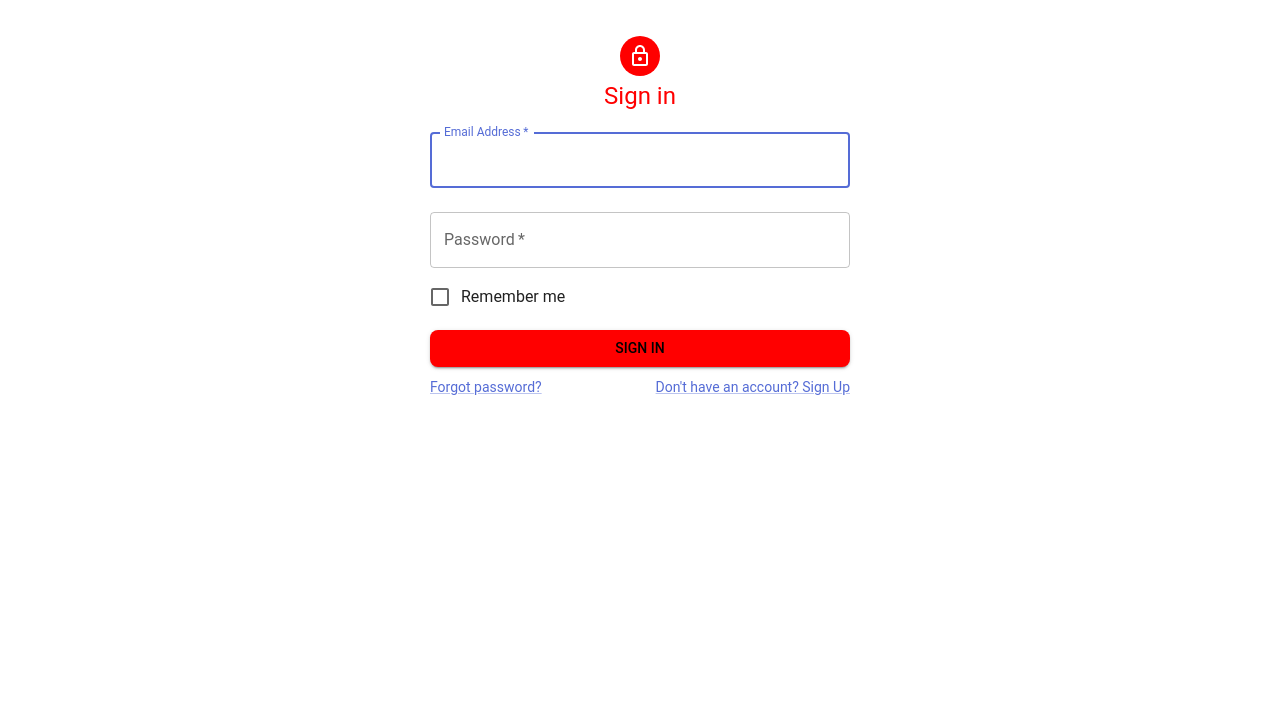
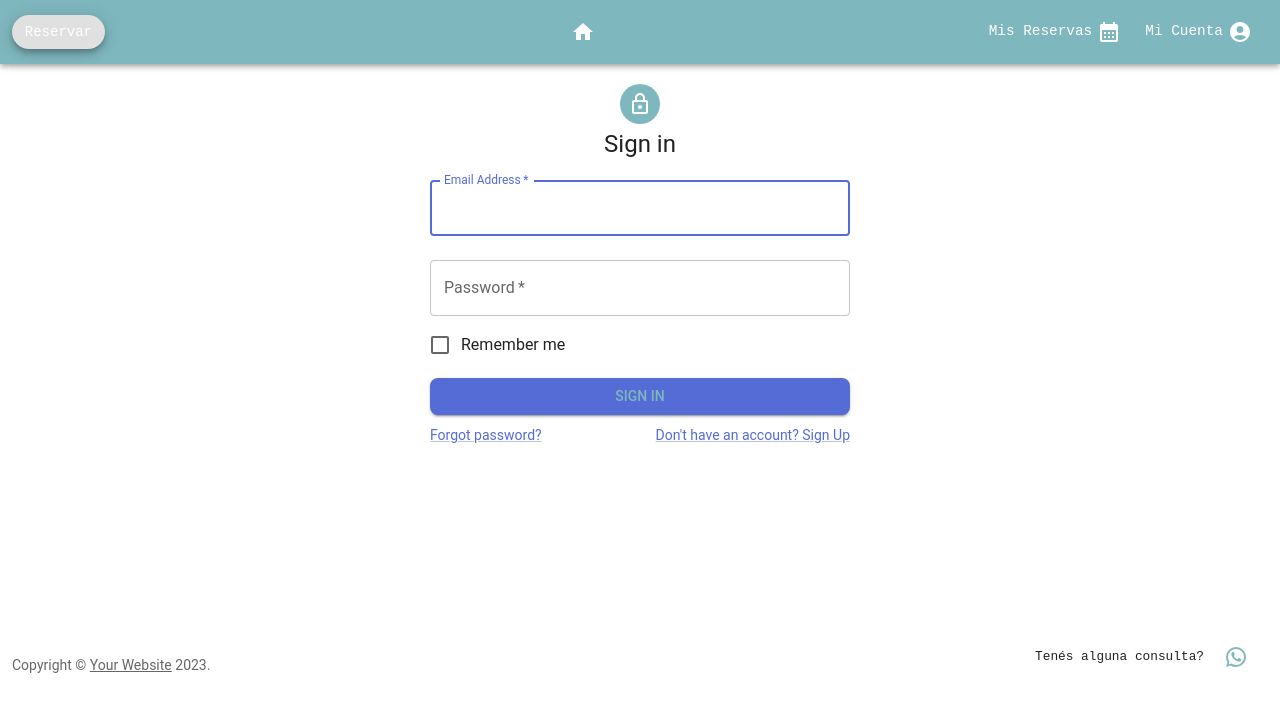
Before and after one commit to javiertrombetta/p5-front-mi-turno, a Next.js app: page /login in a window 1280 px wide. Shown: the top 712 px of the page. Built offline with nearby package versions, Linux system fonts and the light colour scheme.

Commit message:
vistas nuevas

```diff
--- a/src/app/login/page.jsx
+++ b/src/app/login/page.jsx
@@ -1,10 +1,14 @@
 import React from "react";
 import SignIn from "../../components/Login";
+import Navbar from "../../commons/Navbar";
+import Footer from "../../commons/Footer";
 
 function Login() {
   return (
     <>
+      <Navbar />
       <SignIn />
+      <Footer />
     </>
   );
 }
--- a/src/app/page.js
+++ b/src/app/page.js
@@ -1,5 +1,6 @@
-import React from 'react';
-import Head from 'next/head';
+import React from "react";
+import Head from "next/head";
+import SignIn from "@/components/Login";
 
 const Home = () => {
   return (
@@ -9,7 +10,7 @@ const Home = () => {
         <meta name="description" content="Bienvenido" />
       </Head>
       <main>
-        <h1>Home</h1>
+        <SignIn />
       </main>
     </div>
   );
--- /dev/null
+++ b/src/app/register/page.jsx
@@ -0,0 +1,12 @@
+import React from "react";
+import SignUp from "../../components/SignUp";
+
+function Register() {
+  return (
+    <div>
+      <SignUp />
+    </div>
+  );
+}
+
+export default Register;
--- a/src/app/reservation/details/page.jsx
+++ b/src/app/reservation/details/page.jsx
@@ -1,11 +1,15 @@
 import React from "react";
 import { Typography, Button, Container, Grid, Paper } from "@mui/material";
+import Navbar from "@/commons/Navbar";
+import Footer from "@/commons/Footer";
 
 const ReservationDetails = ({ reserva = {} }) => {
   const { id = "", fecha = "", hora = "", usuario = {} } = reserva;
   const { nombre = "", email = "" } = usuario;
 
   return (
+    <>
+      <Navbar />
       <Container>
         <Typography variant="h6" gutterBottom>
           Reserva ID: {id}
@@ -17,6 +21,8 @@ const ReservationDetails = ({ reserva = {} }) => {
         <Button color="primary">Botón Primario</Button>
         <Button color="secondary">Botón Secundario</Button>
       </Container>
+      <Footer />
+    </>
   );
 };
 
--- a/src/app/reservation/page.jsx
+++ b/src/app/reservation/page.jsx
@@ -2,11 +2,15 @@ import React from "react";
 import Stepper from "../../components/Stepper";
 import BasicDateCalendar from "@/components/Calendar";
 import BasicSelect from "@/components/Select";
+import Navbar from "../../commons/Navbar";
+import Footer from "../../commons/Footer";
 
 import Button from "@mui/material/Button";
 
 const Reservation = () => {
   return (
+    <>
+      <Navbar />
       <div className="p-8">
         <h3 className=" font-bold mb-6">Make a reservation</h3>
 
@@ -29,6 +33,8 @@ const Reservation = () => {
           </div>
         </div>
       </div>
+      <Footer />
+    </>
   );
 };
 
--- /dev/null
+++ b/src/commons/Footer.jsx
@@ -0,0 +1,61 @@
+"use client";
+import * as React from "react";
+import WhatsAppIcon from "@mui/icons-material/WhatsApp";
+import Box from "@mui/material/Box";
+import Typography from "@mui/material/Typography";
+import Container from "@mui/material/Container";
+import Link from "@mui/material/Link";
+import { Button } from "@mui/material";
+
+function Copyright() {
+  return (
+    <Typography variant="body2" color="text.secondary">
+      {"Copyright © "}
+      <Link color="inherit" href="https://mui.com/">
+        Your Website
+      </Link>{" "}
+      {new Date().getFullYear()}
+      {"."}
+    </Typography>
+  );
+}
+
+// TODO remove, this demo shouldn't need to reset the theme.
+
+export default function Footer() {
+  return (
+    <Box
+      sx={{
+        display: "flex",
+        minHeight: "30vh",
+        justifyContent: "space-between",
+        backgroundColor: "transparent",
+      }}
+    >
+      <Box
+        component="footer"
+        sx={{
+          mt: "auto",
+        }}
+      >
+        <Container maxWidth="sm" sx={{ py: 3 }}>
+          <Copyright />
+        </Container>
+      </Box>
+      <Box
+        component="footer"
+        sx={{ mt: "auto", display: "flex", marginLeft: "0" }}
+      >
+        <Container
+          maxWidth="sm"
+          sx={{ py: 3, fontFamily: "monospace", fontSize: "0.8rem" }}
+        >
+          Tenés alguna consulta?
+          <Button>
+            <WhatsAppIcon color="tertiary" />
+          </Button>
+        </Container>
+      </Box>
+    </Box>
+  );
+}
--- /dev/null
+++ b/src/commons/Navbar.jsx
@@ -0,0 +1,104 @@
+import * as React from "react";
+import AppBar from "@mui/material/AppBar";
+import Box from "@mui/material/Box";
+import CssBaseline from "@mui/material/CssBaseline";
+import IconButton from "@mui/material/IconButton";
+import Toolbar from "@mui/material/Toolbar";
+import Button from "@mui/material/Button";
+import HomeIcon from "@mui/icons-material/Home";
+import CalendarMonthIcon from "@mui/icons-material/CalendarMonth";
+import AccountCircleIcon from "@mui/icons-material/AccountCircle";
+import { Fab } from "@mui/material";
+
+const navItems = ["Mis Reservas", "Mi Cuenta", "Reservar"];
+
+function Navbar() {
+  return (
+    <Box sx={{ marginBottom: "5rem" }}>
+      <CssBaseline />
+      <AppBar component="nav" sx={{ backgroundColor: "tertiary.main" }}>
+        <Toolbar sx={{ display: "flex", justifyContent: "space-between" }}>
+          <IconButton
+            color="inherit"
+            aria-label="open drawer"
+            edge="start"
+            sx={{ mr: 2, display: { sm: "none" } }}
+          ></IconButton>
+          <Fab
+            variant="extended"
+            size="small"
+            sx={{
+              color: "#fff",
+              textTransform: "capitalize",
+              padding: "0.8rem",
+              fontFamily: "monospace",
+              "&:hover": {
+                backgroundColor: "#fff",
+                color: "tertiary.main",
+              },
+            }}
+          >
+            {navItems[2]}
+          </Fab>
+          <Button
+            sx={{
+              color: "#fff",
+              display: "flex",
+              alignContent: "center",
+              marginLeft: "5rem",
+            }}
+          >
+            <HomeIcon />
+          </Button>
+
+          <Box>
+            <Button
+              variant="text"
+              key={navItems[0]}
+              sx={{
+                color: "#fff",
+                marginRight: "0.5rem",
+                color: "#fff",
+                textTransform: "capitalize",
+                fontFamily: "monospace",
+                fontSize: "0.9rem",
+              }}
+            >
+              {navItems[0]}
+              <CalendarMonthIcon
+                sx={{
+                  display: "flex",
+                  alignContent: "center",
+                  marginLeft: "5px",
+                }}
+              />
+            </Button>
+            <Button
+              variant="text"
+              key={navItems[1]}
+              sx={{
+                color: "#fff",
+                marginRight: "0.5rem",
+                color: "#fff",
+                textTransform: "capitalize",
+                fontFamily: "monospace",
+                fontSize: "0.9rem",
+              }}
+            >
+              {navItems[1]}
+              <AccountCircleIcon
+                sx={{
+                  display: "flex",
+                  alignContent: "center",
+                  marginLeft: "5px",
+                }}
+              />
+            </Button>
+          </Box>
+        </Toolbar>
+      </AppBar>
+    </Box>
+  );
+}
+
+export default Navbar;
--- a/src/components/Login.jsx
+++ b/src/components/Login.jsx
@@ -26,7 +26,7 @@ export default function SignIn() {
   };
 
   return (
-    <Container component="main" maxWidth="xs">
+    <Container component="main" maxWidth="xs" sx={{ marginTop: "5rem" }}>
       <CssBaseline />
       <Box
         sx={{
@@ -36,10 +36,10 @@ export default function SignIn() {
           alignItems: "center",
         }}
       >
-        <Avatar sx={{ m: 1, bgcolor: "secondary.main" }}>
+        <Avatar sx={{ m: 1, bgcolor: "tertiary.main" }}>
           <LockOutlinedIcon />
         </Avatar>
-        <Typography component="h1" variant="h5" color="secondary">
+        <Typography component="h1" variant="h5">
           Sign in
         </Typography>
         <Box component="form" onSubmit={handleSubmit} noValidate sx={{ mt: 1 }}>
@@ -64,15 +64,22 @@ export default function SignIn() {
             autoComplete="current-password"
           />
           <FormControlLabel
-            control={<Checkbox value="remember" color="secondary" />}
+            control={<Checkbox value="remember" color="tertiary" />}
             label="Remember me"
           />
           <Button
-            color="secondary"
             type="submit"
             fullWidth
             variant="contained"
-            sx={{ mt: 3, mb: 2, color: "black" }}
+            sx={{
+              mt: 3,
+              mb: 2,
+              color: "tertiary.main",
+              "&:hover": {
+                backgroundColor: "tertiary.main",
+                color: "#fff",
+              },
+            }}
           >
             Sign In
           </Button>
@@ -83,7 +90,7 @@ export default function SignIn() {
               </Link>
             </Grid>
             <Grid item>
-              <Link href="#" variant="body2">
+              <Link href="/register" variant="body2">
                 {"Don't have an account? Sign Up"}
               </Link>
             </Grid>
--- /dev/null
+++ b/src/components/SignUp.jsx
@@ -0,0 +1,134 @@
+"use client";
+import * as React from "react";
+import Avatar from "@mui/material/Avatar";
+import Button from "@mui/material/Button";
+import CssBaseline from "@mui/material/CssBaseline";
+import TextField from "@mui/material/TextField";
+import FormControlLabel from "@mui/material/FormControlLabel";
+import Checkbox from "@mui/material/Checkbox";
+import Link from "@mui/material/Link";
+import Grid from "@mui/material/Grid";
+import Box from "@mui/material/Box";
+import LockOutlinedIcon from "@mui/icons-material/LockOutlined";
+import Typography from "@mui/material/Typography";
+import Container from "@mui/material/Container";
+
+// TODO remove, this demo shouldn't need to reset the theme.
+
+export default function SignUp() {
+  const handleSubmit = (event) => {
+    event.preventDefault();
+    const data = new FormData(event.currentTarget);
+    console.log({
+      email: data.get("email"),
+      password: data.get("password"),
+    });
+  };
+
+  return (
+    <Container component="main" maxWidth="xs">
+      <CssBaseline />
+      <Box
+        sx={{
+          marginTop: 8,
+          display: "flex",
+          flexDirection: "column",
+          alignItems: "center",
+        }}
+      >
+        <Avatar sx={{ m: 1, bgcolor: "tertiary.main" }}>
+          <LockOutlinedIcon />
+        </Avatar>
+        <Typography component="h1" variant="h5">
+          Sign up
+        </Typography>
+        <Box component="form" noValidate onSubmit={handleSubmit} sx={{ mt: 3 }}>
+          <Grid container spacing={2}>
+            <Grid item xs={12} sm={6}>
+              <TextField
+                autoComplete="given-name"
+                name="firstName"
+                required
+                fullWidth
+                id="firstName"
+                label="First Name"
+                autoFocus
+              />
+            </Grid>
+            <Grid item xs={12} sm={6}>
+              <TextField
+                required
+                fullWidth
+                id="lastName"
+                label="Last Name"
+                name="lastName"
+                autoComplete="family-name"
+              />
+            </Grid>
+            <Grid item xs={12}>
+              <TextField
+                required
+                fullWidth
+                id="email"
+                label="Email Address"
+                name="email"
+                autoComplete="email"
+              />
+            </Grid>
+            <Grid item xs={12}>
+              <TextField
+                required
+                fullWidth
+                name="password"
+                label="Password"
+                type="password"
+                id="password"
+                autoComplete="new-password"
+              />
+            </Grid>
+            <Grid item xs={12}>
+              <TextField
+                required
+                fullWidth
+                name="password"
+                label="Repeat Password"
+                type="password"
+                id="password"
+                autoComplete="new-password"
+              />
+            </Grid>
+            <Grid item xs={12}>
+              <FormControlLabel
+                control={<Checkbox value="allowExtraEmails" color="tertiary" />}
+                label="I want to receive inspiration, marketing promotions and updates via email."
+              />
+            </Grid>
+          </Grid>
+          <Button
+            type="submit"
+            fullWidth
+            variant="contained"
+            sx={{
+              mt: 3,
+              mb: 2,
+              color: "tertiary.main",
+              "&:hover": {
+                backgroundColor: "tertiary.main",
+                color: "#fff",
+              },
+            }}
+          >
+            Sign Up
+          </Button>
+          <Grid container justifyContent="flex-end">
+            <Grid item>
+              <Link href="/" variant="body2">
+                Already have an account? Sign in
+              </Link>
+            </Grid>
+          </Grid>
+        </Box>
+      </Box>
+    </Container>
+  );
+}
--- a/src/styles/LightThemeMUI.js
+++ b/src/styles/LightThemeMUI.js
@@ -9,6 +9,12 @@ const theme = createTheme({
     },
     secondary: {
       main: "#ff0000",
+    },
+    tertiary: {
+      main: "#7FB7BE",
+    },
+    quaternary: {
+      main: "#D3F3EE",
     },
     error: {
       main: "#f44336",
```
Lines whose indentation alone changed are shown as unchanged.
